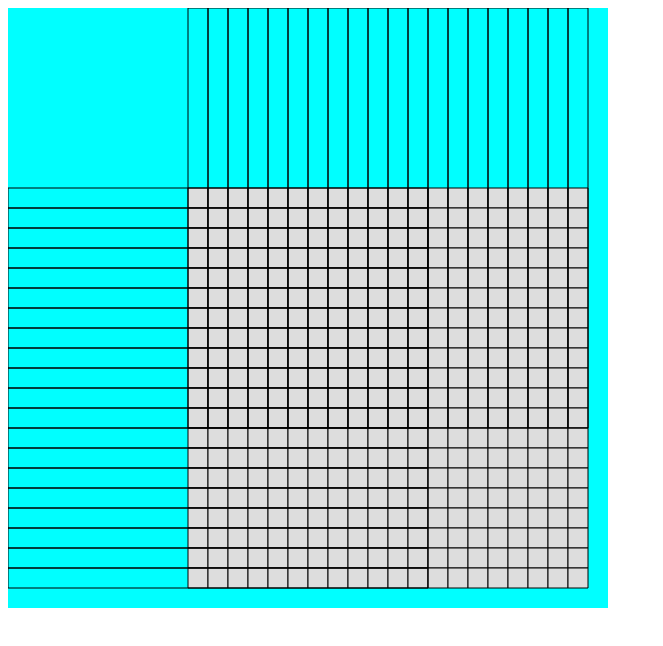
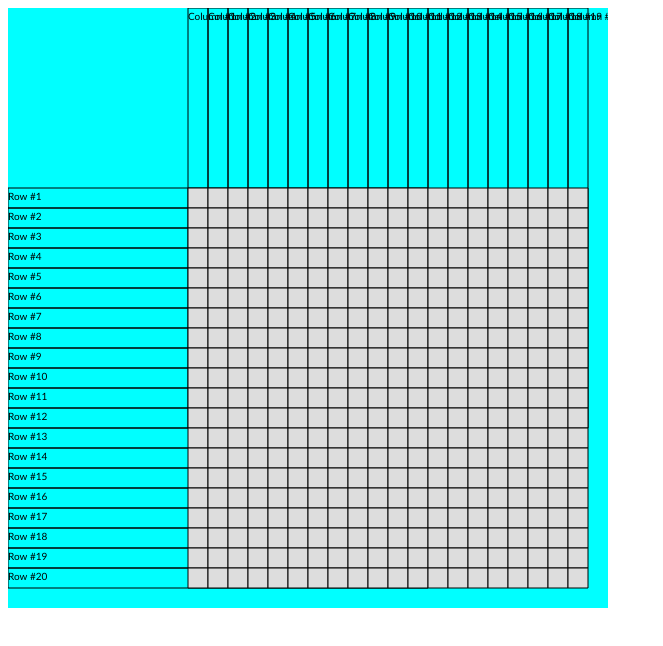
Before and after one commit to Loupax/GameEngine, a plain HTML site: page index.html in a window 1280 px wide. Shown: the whole page, without its empty margins (0-663 px from the left). Drawn offline with Linux system fonts and the light colour scheme.

Commit message:
Changed the object creation so inheritance can be applied, created basic text object prototype

```diff
--- a/game.engine/graphic.js
+++ b/game.engine/graphic.js
@@ -1,24 +1,9 @@
 //@requires game.engine/geometry.js
-(function(window, document, undefined){
+(function(G, undefined){
 	"use strict";
 
-	var win = window,
-		doc = document;
-	var Graphic = {
-		create: function(opts){
-			// If the opts object is an array, add all of it's children as graphics
-
-			if(opts instanceof Array)
-			{
-				var output = [];
-				for(var i = 0; i < opts.length; i++)
-					output.push(this.create(opts[i]));
-				return output;
-			}
-			else
-			{
 	// Convert the provided object to a game object and return it
-				var Graphic = function(){
+	var Graphic = function(opts){
 		this.x 	     =  0;
 		this.y 		 =  0;
 		this.width   =  0;
@@ -26,7 +11,15 @@
 		this.texture =  null;
 		this['background-color'] =  'transparent';
 
-					this.draw    =  function(ctx){
+		//Mix the graphic with the provided object
+		for(var prop in opts)
+		{
+			this[prop] = opts[prop];
+		}
+	}
+
+
+	Graphic.prototype.draw    =  function(ctx){
 		// If no texture is loaded, draw the objects rectangle
 		if(this.texture === null){
 			ctx.beginPath();
@@ -43,20 +36,6 @@
 	Graphic.prototype.getRectangle = function(){
 		return new G.Geometry.Rectangle(this.y, this.x + this.width, this.y + this.height, this.x);
 	};
-				}
 
-				var new_graphic = new Graphic();
-
-				//Mix the graphic with the provided object
-				for(var prop in opts)
-				{
-					new_graphic[prop] = opts[prop];
-				}
-
-				return  new_graphic;
-			}
-		}
-	};
-
-	win.G.Graphic = Graphic;
-})(window, document);
+	G.Graphic = Graphic;
+})(G);
--- /dev/null
+++ b/game.engine/graphic.text.js
@@ -0,0 +1,30 @@
+//@requires game.engine/graphic.js
+(function(Graphic){
+"use strict";
+
+	var Text = function(opts){
+		this.text = '';
+		this.color = '#000';
+		this['font-size'] = '10px';
+		this['font-family'] = 'Calibri';
+		this.margin = {top: 0, left: 0};
+
+		Graphic.call(this, opts);
+	};
+
+	Text.prototype = Object.create(Graphic.prototype);
+
+	Text.prototype.draw = function(ctx){
+		Graphic.prototype.draw.call(this, ctx);
+		// Do the text specific stuff here...
+		ctx.font = [this['font-size'], this['font-family']].join(' ');
+      	ctx.fillStyle = this.color;
+		ctx.fillText(
+			this.text,
+			this.x + this.margin.left,
+			this.y + this.margin.top);
+	}
+
+	Graphic.Text = Text;
+
+})(G.Graphic)
--- a/grid.js
+++ b/grid.js
@@ -82,24 +82,30 @@ function Grid(width, height){
 
 		for(var i = 0; i < grid_state.length; i++)
 		{
+			row.margin = {top: 12, left: 0};
 			row.x = 0;
+			row.text = 'Row #'+(i+1)
 			row.y = i * block_size + grid_padding.top;
 			row.width = stage_width - grid_padding.left;
 			row.height = block_size;
-			G.add(G.Graphic.create(row));
+
+			G.add(new G.Graphic.Text(row));
 		}
 
 		for(var i = 0; i < grid_state.length; i++)
 		{
+			row.margin = {top: 12, left: 0};
+			row.text = 'Column #'+(i+1);
 			row.x = i * block_size + grid_padding.left;
 			row.y = 0;
 			row.width = block_size;
 			row.height = stage_width - grid_padding.left;
-			G.add(G.Graphic.create(row));
+			G.add(new G.Graphic.Text(row));
 		}
 	}
 
 	G.initializeGrid = function(grid_state, block_size, grid_padding){
+		var grid_blocks = [];
 		for(var i = 0; i < grid_state.length; i++)
 		for(var j = 0; j< grid_state[i].length; j++)
 		{
@@ -108,9 +114,11 @@ function Grid(width, height){
 			grid_state[i][j].x = (i * block_size) + grid_padding.left;
 			grid_state[i][j].y = (j * block_size) + grid_padding.top;
 			grid_state[i][j]['background-color'] = '#ddd';
+
+			grid_blocks[i] = grid_blocks[i] || [];
+			grid_blocks[i][j] = new G.Graphic(grid_state[i][j]);
 		}
 
-		var grid_blocks = G.Graphic.create(grid_state);
 		G.add(grid_blocks);
 
 		var draggable = {};
--- a/index.html
+++ b/index.html
@@ -18,10 +18,13 @@
 		<script src="game.engine/utils.js"></script>
 		<script src="game.engine/geometry.js"></script>
 		<script src="game.engine/graphic.js"></script>
+		<script src="game.engine/graphic.text.js"></script>
 		<script src="game.engine/mouse_events.js"></script>
 
 
 		<script src="grid.js"></script>
 		<script src="picross.js"></script>
+
+		<script>document.write('<script src="http://' + (location.host || 'localhost').split(':')[0] + ':35729/livereload.js?snipver=1"></' + 'script>')</script>
 	</body>
 </html>
--- a/picross.js
+++ b/picross.js
@@ -4,16 +4,14 @@
 	// We want the grid to cover the one third of the canvas
 	var block_size  = 20;
 	var grid_state  = grid.getGridState();
-	var out_grid    = [];
-
 
 	var grid_padding = {
 		top: (grid_width * block_size) / 2 - block_size,
 		left: (grid_width * block_size) / 2 - block_size
 	};
 
+	G.initializeInfoGrid(grid_state, block_size, grid_padding);
 	G.initializeGrid(grid_state, block_size, grid_padding);
-	G.initializeInfoGrid(grid_state, block_size, grid_padding);
 
 	G.start();
 })(window, undefined);
```
Lines whose indentation alone changed are shown as unchanged.
